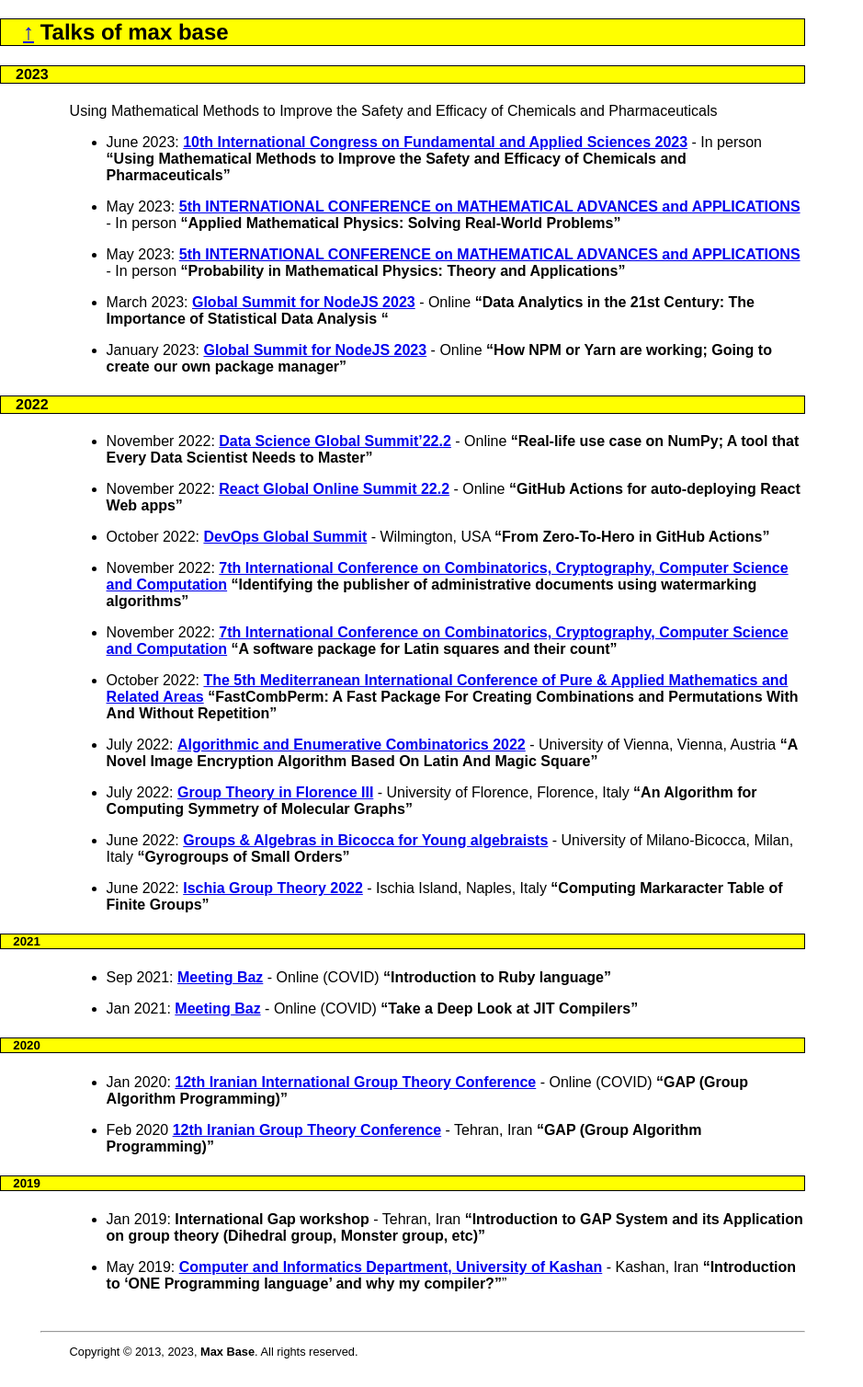
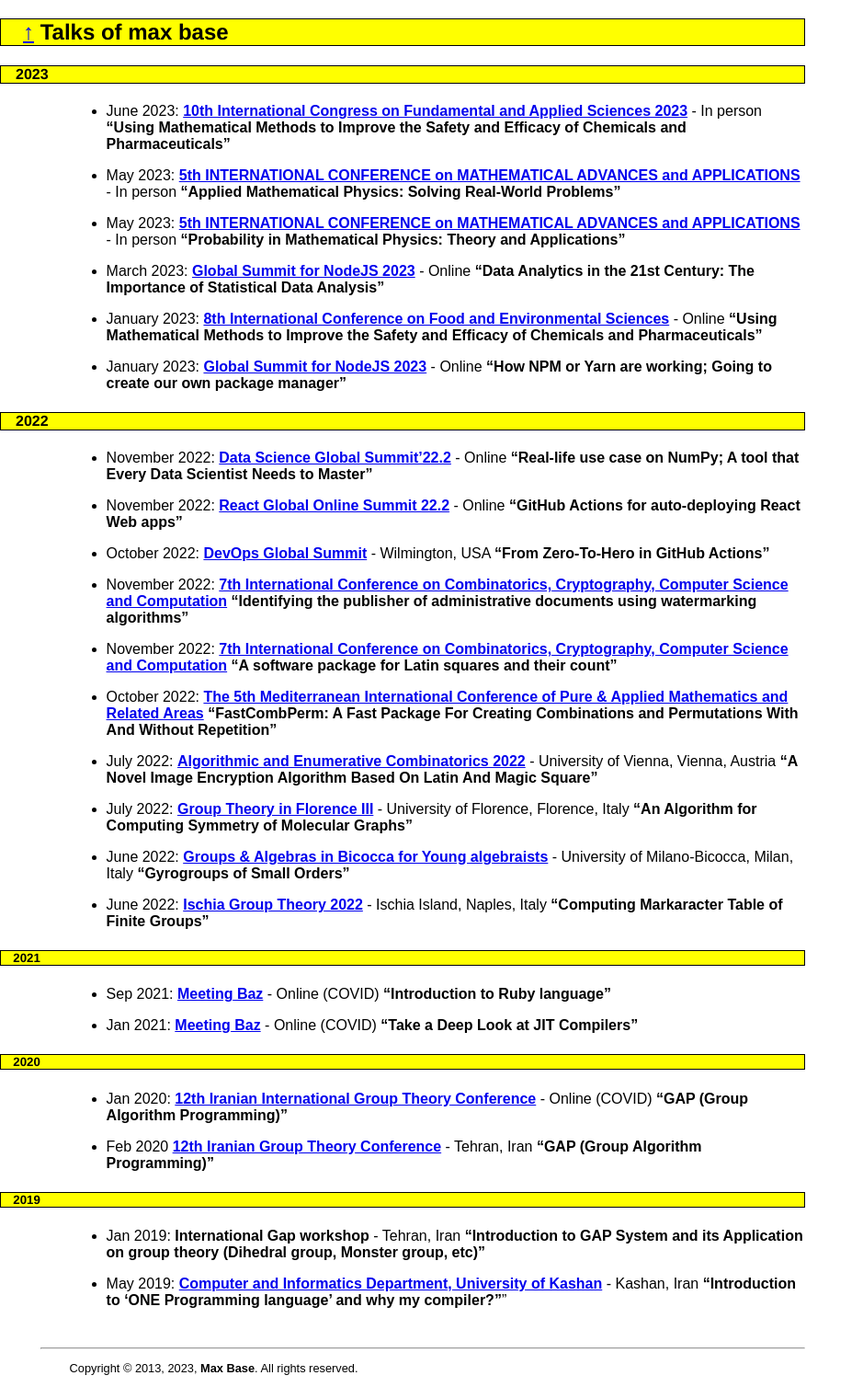
Before and after one commit to BaseMax/Max, a Jekyll site: the page built from talk.md, in a window 1280 px wide. Shown: the whole page at 92% size, without its empty margins (0-939 px from the left). Built offline with Jekyll 4.4.1, drawn with Linux system fonts in a browser that asks for light colours.

Commit message:
Update talks.md

```diff
--- a/_includes/_sections/talks.md
+++ b/_includes/_sections/talks.md
@@ -12,7 +10,10 @@ Using Mathematical Methods to Improve the Safety and Efficacy of Chemicals and P
   **"Probability in Mathematical Physics: Theory and Applications"**
 
 * March 2023: **[Global Summit for NodeJS 2023](https://www.csda.ir/)** - Online
-   **"Data Analytics in the 21st Century: The Importance of Statistical Data Analysis "**
+   **"Data Analytics in the 21st Century: The Importance of Statistical Data Analysis"**
+
+* January 2023: **[8th International Conference on Food and Environmental Sciences](http://www.icfes.org/)** - Online
+   **"Using Mathematical Methods to Improve the Safety and Efficacy of Chemicals and Pharmaceuticals"**
 
 * January 2023: **[Global Summit for NodeJS 2023](https://events.geekle.us/nodejs/)** - Online
    **"How NPM or Yarn are working; Going to create our own package manager"**
```
Also changed, not shown: other parts of _includes/_sections/talks.md (+0 -2 lines).
